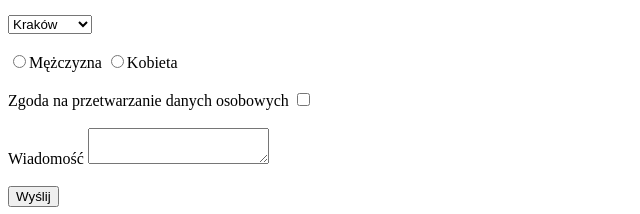
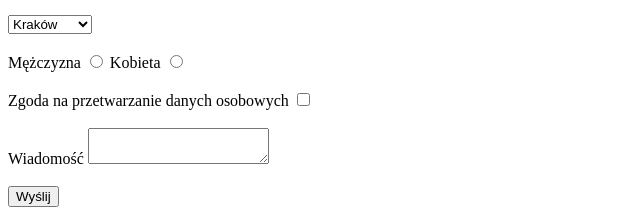
Before and after one commit to mludwig99/1-formularz-html5-, a plain HTML site: page index.html in a window 1280 px wide. Shown: the part 149-363 px from the top of the page, 0-640 px from the left. Drawn offline with Linux system fonts and the light colour scheme.

Commit message:
Poprawione z label

```diff
--- a/index.html
+++ b/index.html
@@ -28,8 +28,10 @@
             <option value="Gdańsk">Gdańsk</option>
 
         </select><br><br>
-        <input type="radio" name="gender">Mężczyzna
-        <input type="radio" name="gender">Kobieta
+        <label for="genderM">Mężczyzna</label>
+        <input type="radio" name="gender" id="genderM">
+        <label for="genderW">Kobieta</label>
+        <input type="radio" name="gender" id="genderW">
         <br><br>
 
         <label for="check-box">Zgoda na przetwarzanie danych osobowych</label>
```
